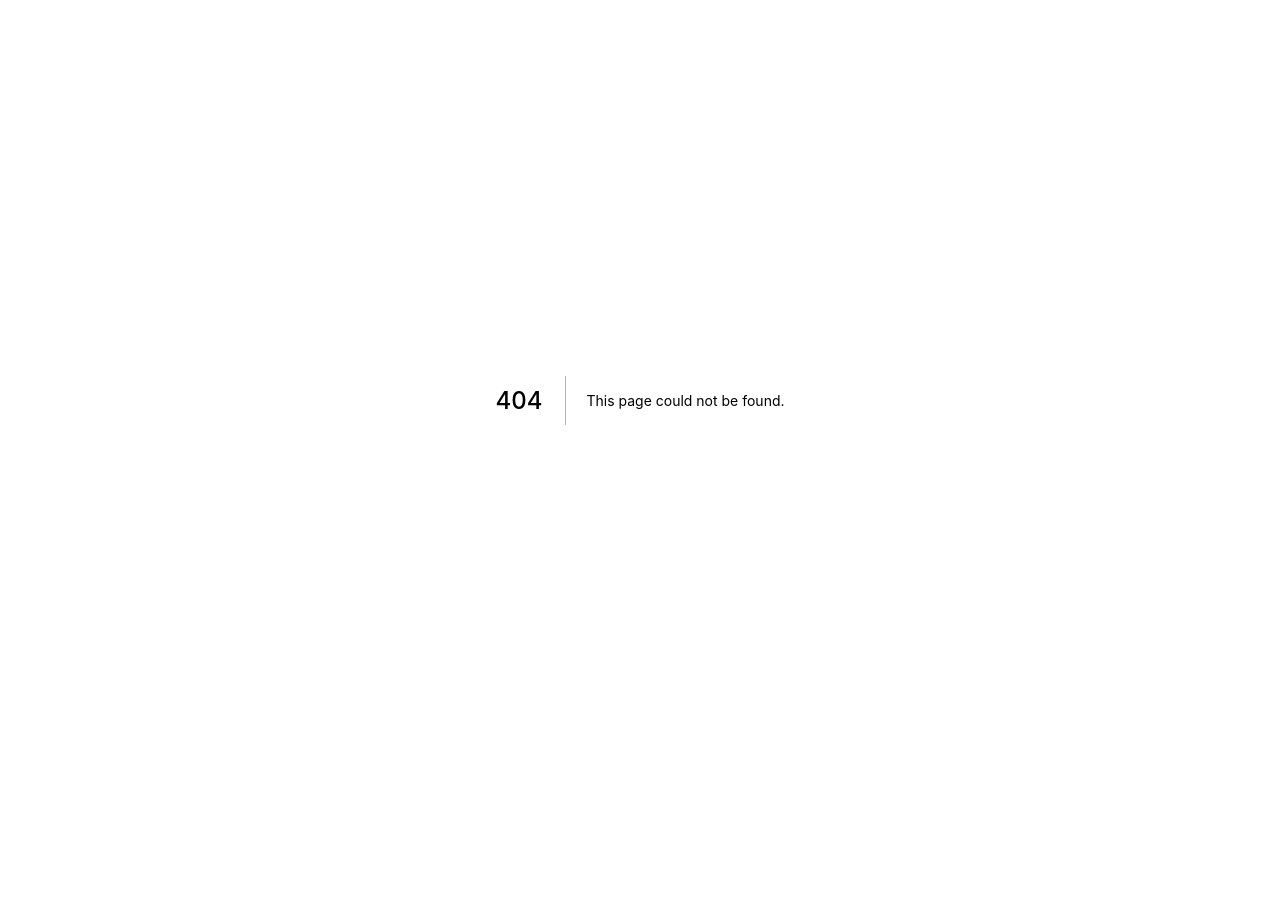
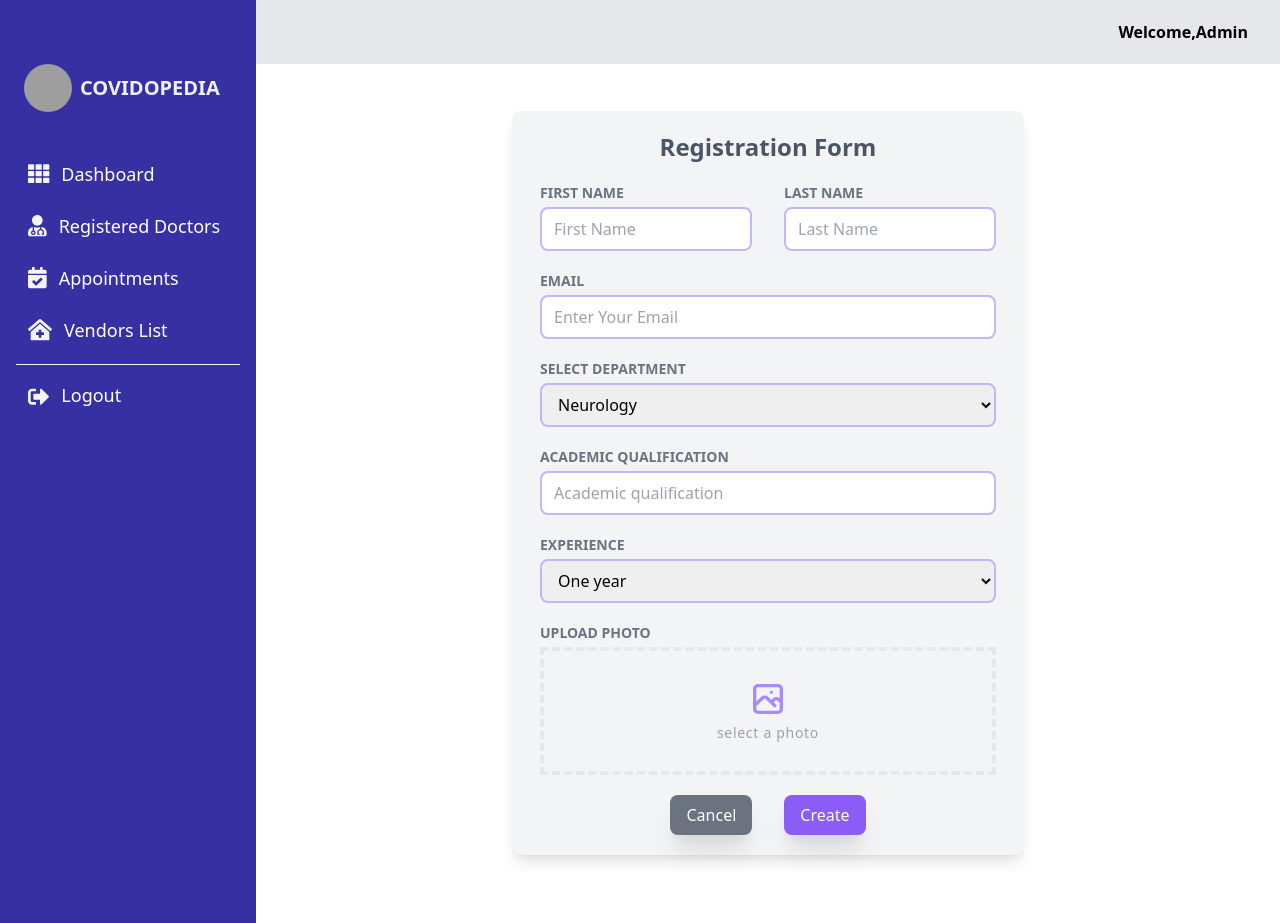
Before and after one commit to reactwarriors5/covidopedia, a Next.js app: page /doctorRegistration in a window 1280 px wide. Before the commit this address had no page. Before the commit the page ends 800 px from the top, so only its background shows below. Built offline with nearby package versions, Linux system fonts and the light colour scheme; grey boxes are pictures that could not be loaded.

Commit message:
registration form add to dashboard

```diff
--- /dev/null
+++ b/components/Admin/Registration/Registration.js
@@ -0,0 +1,21 @@
+import React, { useState } from 'react';
+import RegistrationForm from '../RegistrationForm/ResgistrationForm';
+import Sidebar from '../Sidebar/Sidebar';
+
+const Registration = () => {
+    const [sidebarOpen, setSidebarOpen] = useState(false);
+    return (
+      <div>
+            <div className="lg:flex">
+            <Sidebar sidebarOpen={sidebarOpen} setSidebarOpen={setSidebarOpen} />
+            <RegistrationForm
+            sidebarOpen={sidebarOpen}
+            setSidebarOpen={setSidebarOpen}
+            />
+
+        </div>
+      </div>
+    );
+};
+
+export default Registration;
--- /dev/null
+++ b/components/Admin/RegistrationForm/ResgistrationForm.js
@@ -0,0 +1,19 @@
+import React from 'react';
+import DoctorRegistrationForm from '../../DoctorRegistrationForm/DoctorRegistrationForm';
+import DashboardHeader from '../DashboardHeader/DashboardHeader';
+
+const RegistrationForm = ({ sidebarOpen, setSidebarOpen }) => {
+    return (
+       <section className="flex-1">
+        <DashboardHeader
+        sidebarOpen={sidebarOpen}
+        setSidebarOpen={setSidebarOpen}
+        />
+        <div className="">
+            <DoctorRegistrationForm/>
+        </div>
+       </section>
+    );
+};
+
+export default RegistrationForm;
--- a/components/Admin/Sidebar/Sidebar.js
+++ b/components/Admin/Sidebar/Sidebar.js
@@ -17,7 +17,7 @@ const sideBarMenus = [
   },
   {
     title: 'Registered Doctors',
-    url: '/registeredDoctors',
+    url: '/doctorRegistration',
     icon: faUserMd,
   },
   {
--- a/components/DoctorRegistrationForm/DoctorRegistrationForm.js
+++ b/components/DoctorRegistrationForm/DoctorRegistrationForm.js
@@ -2,8 +2,8 @@ import React from 'react';
 
 const DoctorRegistrationForm = () => {
     return (
-        <div class="flex h-screen bg-gray-200 items-center justify-center  mt-32 mb-32">
-            <div class="grid bg-white rounded-lg shadow-xl w-11/12 md:w-9/12 lg:w-1/2">
+        <div class="flex h-screen bg-white items-center justify-center  mt-5 mb-10">
+            <div class="grid bg-white rounded-lg shadow-lg bg-gray-100 w-11/12 md:w-9/12 lg:w-1/2">
 
                 <div class="flex justify-center">
                     <div class="flex">
--- a/components/HomePage/HomePage/HomePage/HomePage.js
+++ b/components/HomePage/HomePage/HomePage/HomePage.js
@@ -8,15 +8,7 @@ import Footer from '../Footer/Footer'
 import Testimonial from '../Testimonial/Testimonial'
 import TeamMember from '../../../DepartmentPages/TeamMember'
 import Navbar from '../Navbar/Navbar'
-
-import BookAppointment from "../BookAppointment/BookAppointment";
-import Departments from "../Departments/Departments";
-import BannerComp from "../Hero/BannerComp";
-import Vendors from "../Vendors/Vendors";
-import Contents from "../Contents/Contents";
-import Footer from "../Footer/Footer";
-import Testimonial from "../Testimonial/Testimonial";
-import TeamMember from "../../../DepartmentPages/TeamMember";
+import DoctorRegistrationForm from '../../../DoctorRegistrationForm/DoctorRegistrationForm'
 
 const HomePage = () => {
   return (
@@ -28,6 +20,7 @@ const HomePage = () => {
       <TeamMember />
       <Contents />
       <Vendors />
+      <DoctorRegistrationForm/>
       <Testimonial />
       <Footer />
     </main>
--- a/package.json
+++ b/package.json
@@ -24,8 +24,9 @@
     "npm": "^7.24.1",
     "react": "^17.0.2",
     "react-dom": "^17.0.2",
+    "react-redux": "^7.2.5",
     "react-toastify": "^8.0.3",
-    "react-redux": "^7.2.5"
+    "redux": "^4.1.1"
   },
   "devDependencies": {
     "autoprefixer": "^10.3.4",
--- /dev/null
+++ b/pages/doctorRegistration.js
@@ -0,0 +1,12 @@
+import React from 'react';
+import Registration from '../components/Admin/Registration/Registration';
+
+const doctorRegistration = () => {
+    return (
+        <>
+           <Registration/>
+        </>
+    );
+};
+
+export default doctorRegistration;
```
Also changed, not shown: 1 other file (tests, documents, lock files or other folders).
